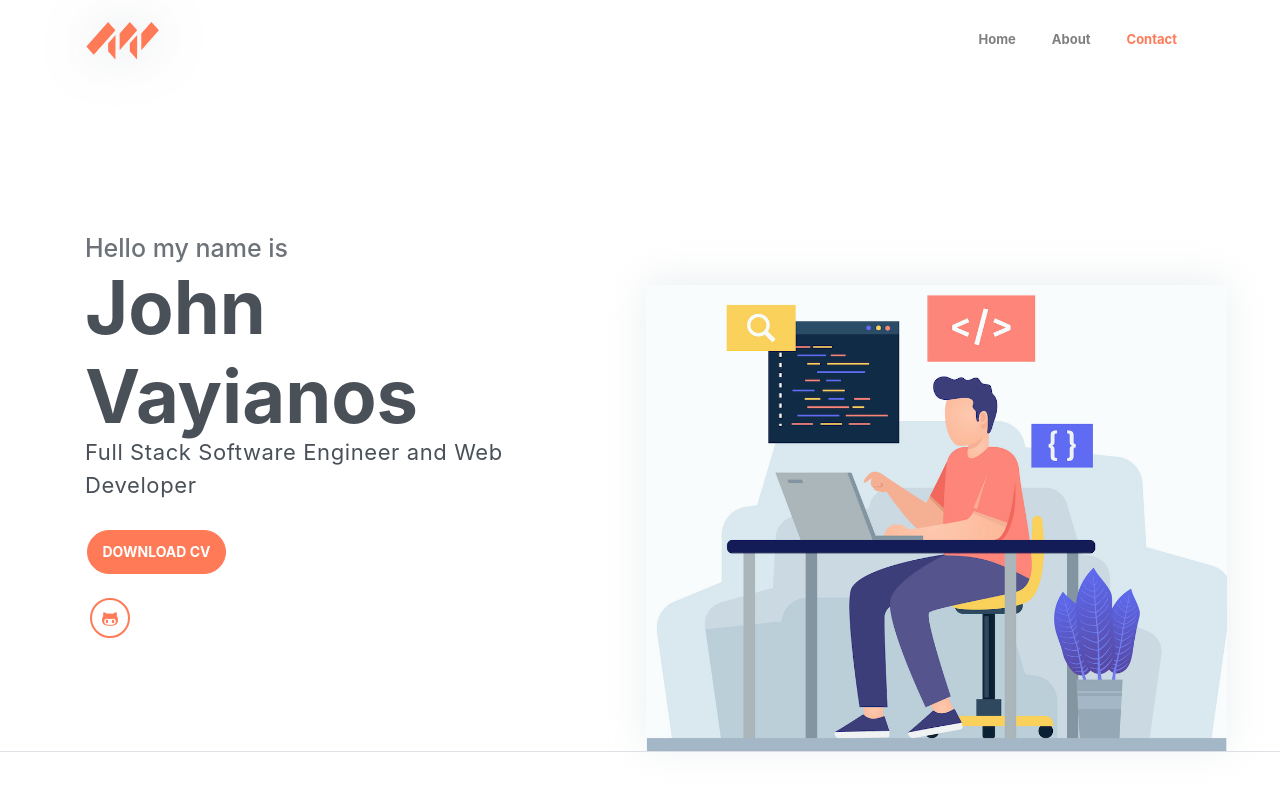
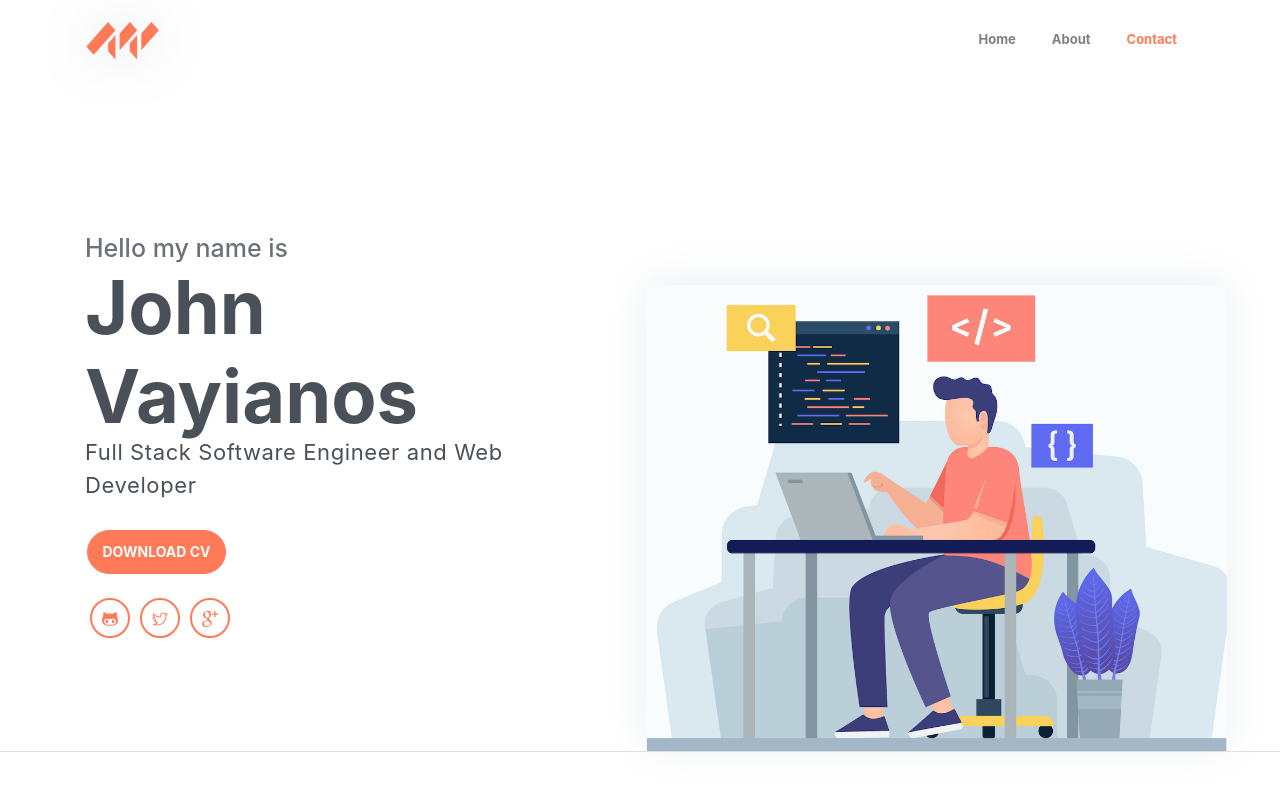
Before and after one commit to jcv12/Portfolio, a website: page index.html in a window 1280 px wide. Shown: the top 800 px of the page. Drawn offline with Linux system fonts and the light colour scheme.

Commit message:
fixed up and added some social media branding and updated the resume

```diff
--- a/index.html
+++ b/index.html
@@ -54,6 +54,8 @@
 
                 <div class="socials mt-4">
                     <a class="social-item" href="https://github.com/jcv12"><i class="ti-github"></i></a>
+                    <a class="social-item" href="https://x.com/JCVCoding"><i class="ti-twitter"></i></a>
+                    <a class="social-item" href="https://www.linkedin.com/in/john-vayianos/"><i class="ti-google"></i></a>
                 </div>
             </div>
             <div class="img-holder">
```
Also changed, not shown: 2 other files.
